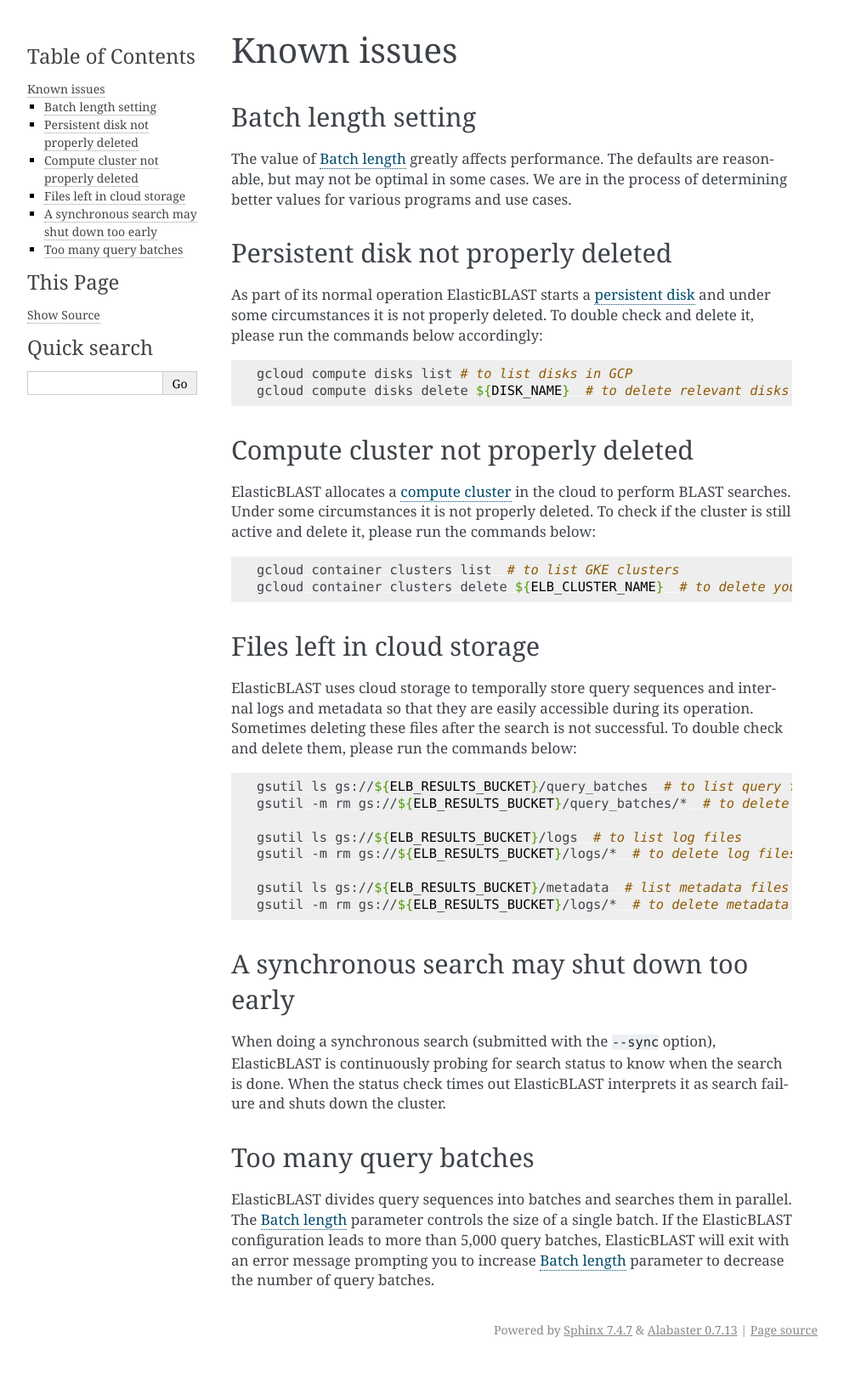
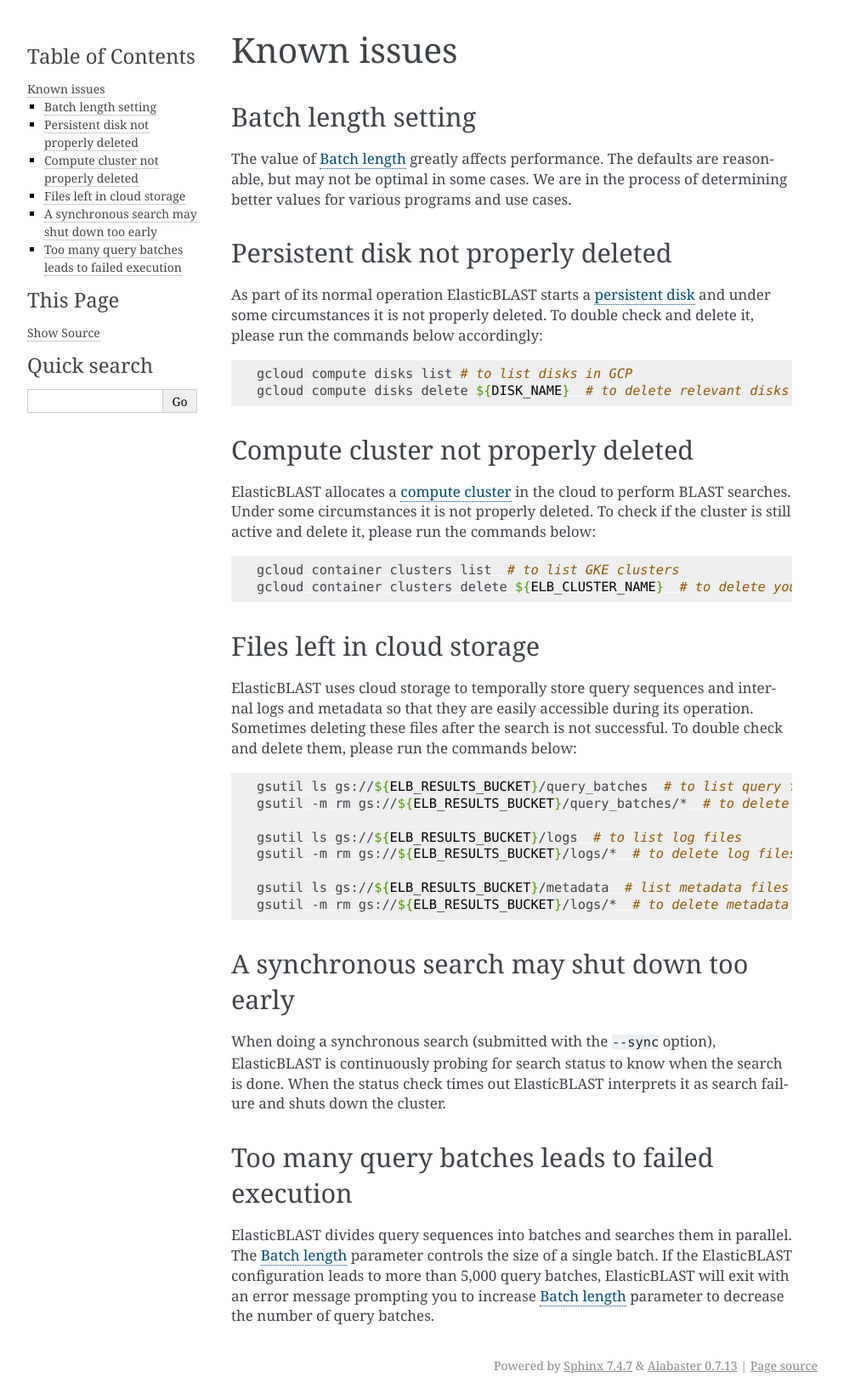
Before and after one commit to ncbi/elastic-blast-docs, a Sphinx documentation site: the page built from docs/source/issues.rst, in a window 1280 px wide. Shown: the whole page at 85% size, without its empty margins (148-1141 px from the left). Built offline with Sphinx 7.4.7, drawn with Linux system fonts in a browser that asks for light colours; before the commit the page ends 1605 px from its top, so only the background shows below that.

Commit message:
Minor update

```diff
--- a/docs/source/issues.rst
+++ b/docs/source/issues.rst
@@ -68,7 +68,7 @@
 
 .. _too_many_jobs:
 
-Too many query batches
+Too many query batches leads to failed execution
 -----------------------------------------
 
 ElasticBLAST divides query sequences into batches and searches them in parallel. The :ref:`ELB_BATCH_LEN` parameter controls the size of a single batch. If the ElasticBLAST configuration leads to more than 5,000 query batches, ElasticBLAST will exit with an error message prompting you to increase :ref:`ELB_BATCH_LEN` parameter to decrease the number of query batches.
```
